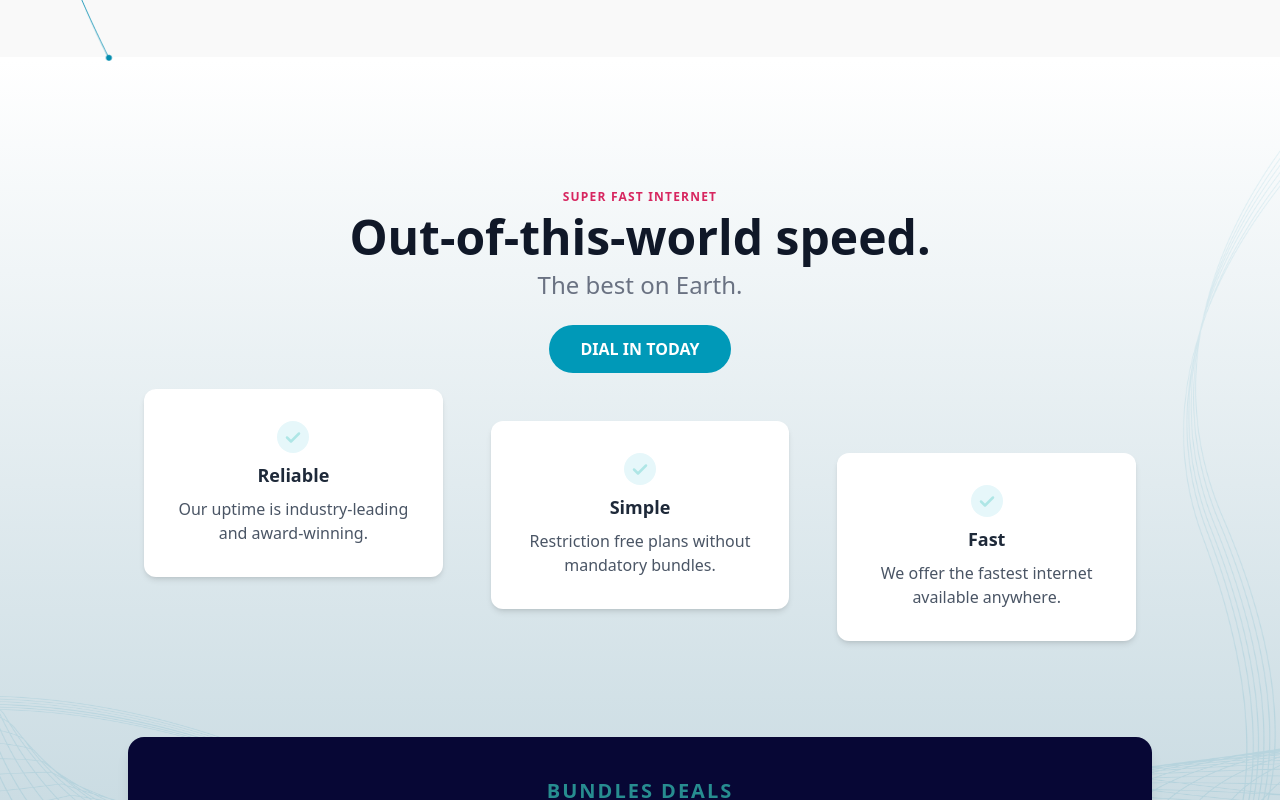
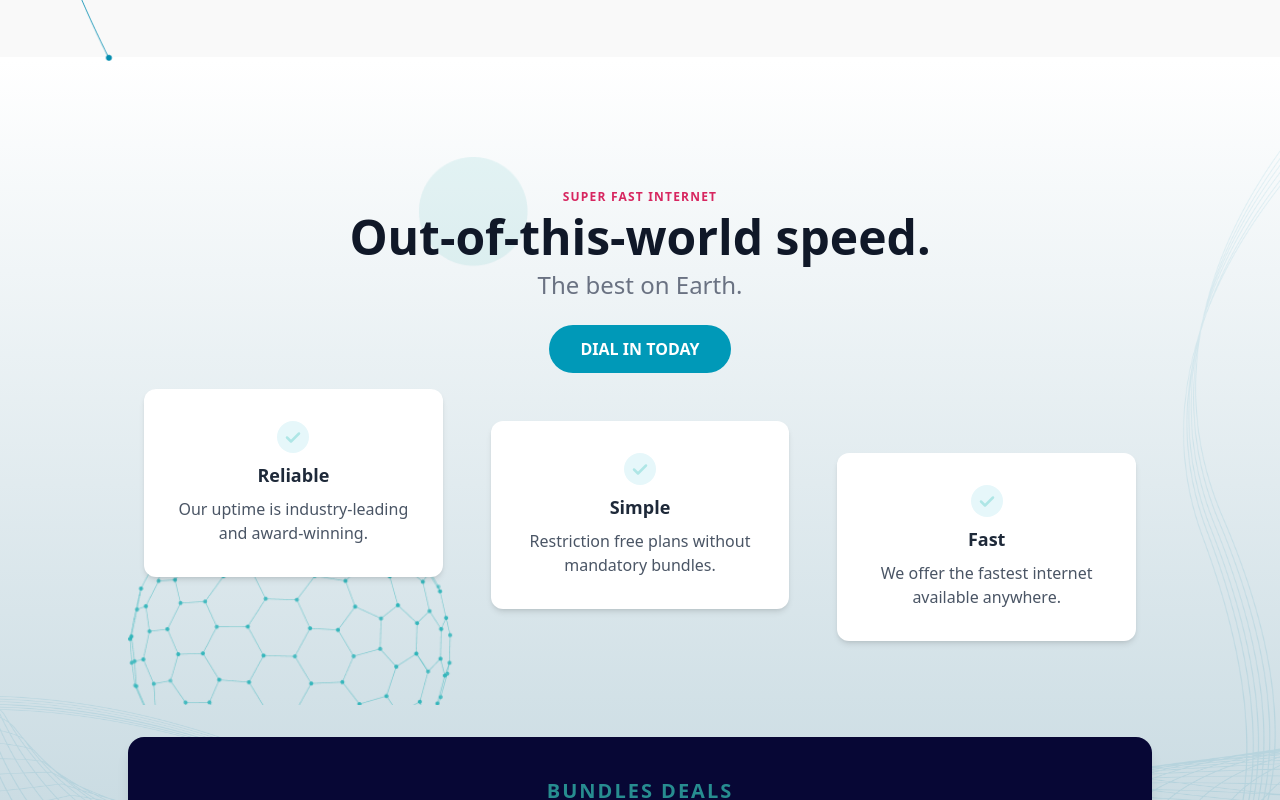
Before and after one commit to mvrzan/salesforce-connections-demo, a React (Vite) app in the folder client/: page / in a window 1280 px wide. Shown: the part 880-1680 px from the top of the page. Built offline with nearby package versions, Linux system fonts and the light colour scheme; no server answers.

Commit message:
add background image to SuperFastInternet component and adjust layout

```diff
--- a/client/src/components/SuperFastInternet.tsx
+++ b/client/src/components/SuperFastInternet.tsx
@@ -1,3 +1,5 @@
+import greenOrbs from "../assets/background/LineArt_orbs_green.png";
+
 const features = [
   {
     title: "Reliable",
@@ -35,8 +37,14 @@ const Checkmark = () => (
 
 const SuperFastInternet = () => {
   return (
-    <section className="w-full pt-16 pb-24 text-center">
-      <div className="max-w-2xl mx-auto px-4">
+    <section className="w-full pt-16 pb-24 text-center relative overflow-hidden">
+      <img
+        src={greenOrbs}
+        alt="Green Orbs Background"
+        className="absolute left-0 top-0 md:top-8 w-64 md:w-80 lg:w-[400px] h-auto z-0"
+        aria-hidden="true"
+      />
+      <div className="relative z-10 w-full px-4">
         <div className="text-xs font-bold tracking-widest text-[#d72660] mb-2 uppercase">SUPER FAST INTERNET</div>
         <h2 className="text-4xl md:text-5xl font-bold text-gray-900 mb-2">Out-of-this-world speed.</h2>
         <div className="text-2xl text-gray-500 mb-6">The best on Earth.</div>
@@ -44,7 +52,7 @@ const SuperFastInternet = () => {
           DIAL IN TODAY
         </button>
       </div>
-      <div className="flex flex-col md:flex-row justify-center gap-12 max-w-5xl mx-auto px-4">
+      <div className="relative z-10 flex flex-col md:flex-row justify-center gap-12 w-full px-4">
         {features.map((feature, idx) => (
           <div
             key={feature.title}
```
